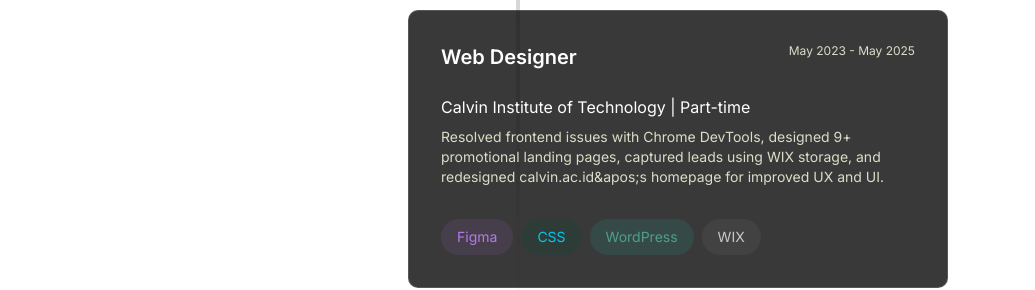
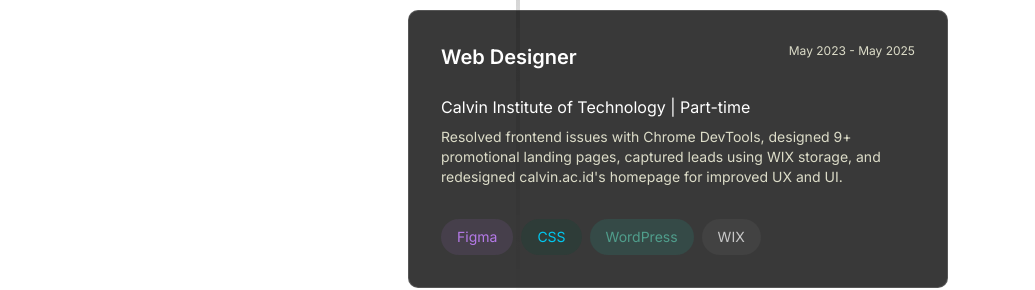
Before and after one commit to hideffrand/portofolio, a Next.js app: page / in a window 1280 px wide. Shown: the part 2920-3210 px from the top of the page, without its empty margins (122-1157 px from the left). Built offline with nearby package versions, Linux system fonts and the light colour scheme.

Commit message:
minor fix

```diff
--- a/app/data.ts
+++ b/app/data.ts
@@ -156,7 +156,7 @@
     time: "May 2023 - May 2025",
     at: "Calvin Institute of Technology",
     type: "Part-time",
-    desc: "Resolved frontend issues with Chrome DevTools, designed 9+ promotional landing pages, captured leads using WIX storage, and redesigned calvin.ac.id&apos;s homepage for improved UX and UI.",
+    desc: "Resolved frontend issues with Chrome DevTools, designed 9+ promotional landing pages, captured leads using WIX storage, and redesigned calvin.ac.id's homepage for improved UX and UI.",
     stack: ["figma", "css", "wp", "wix"],
   },
 ];
```
